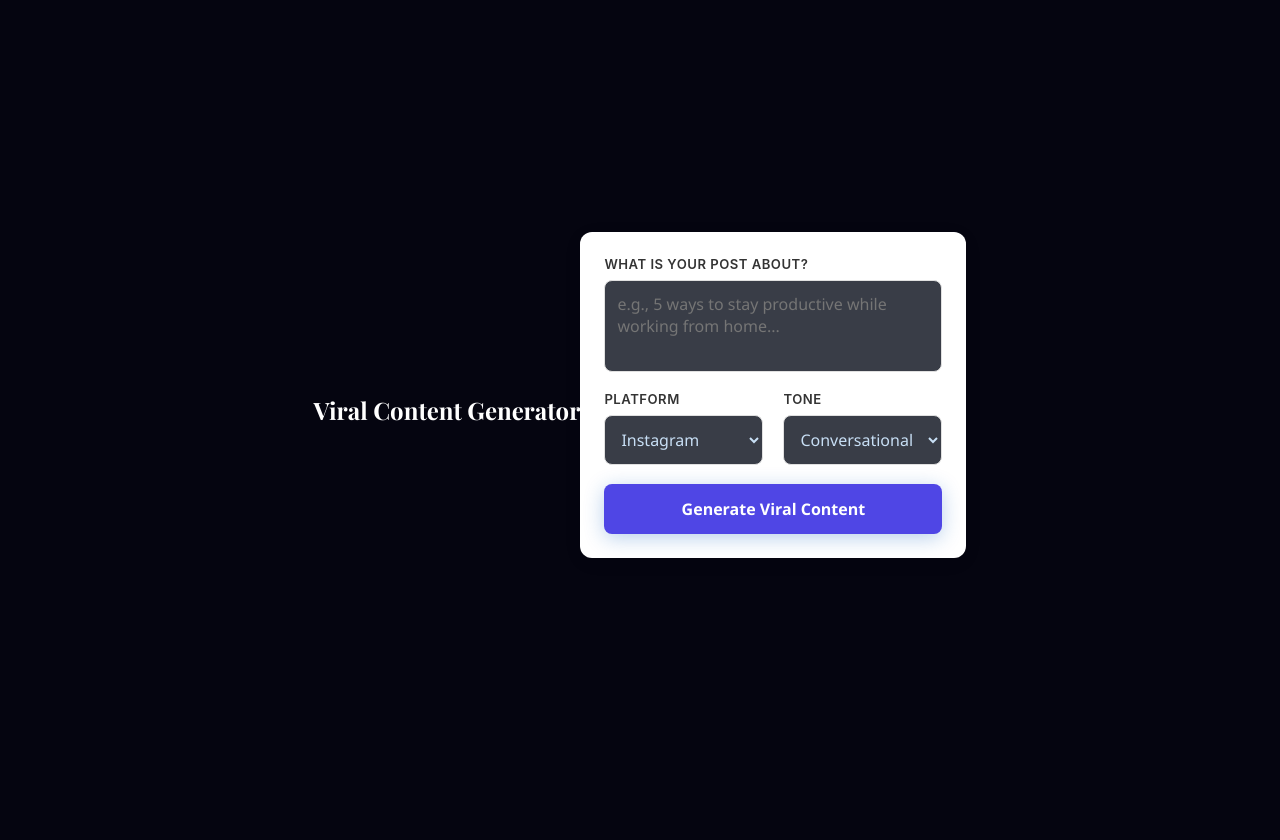
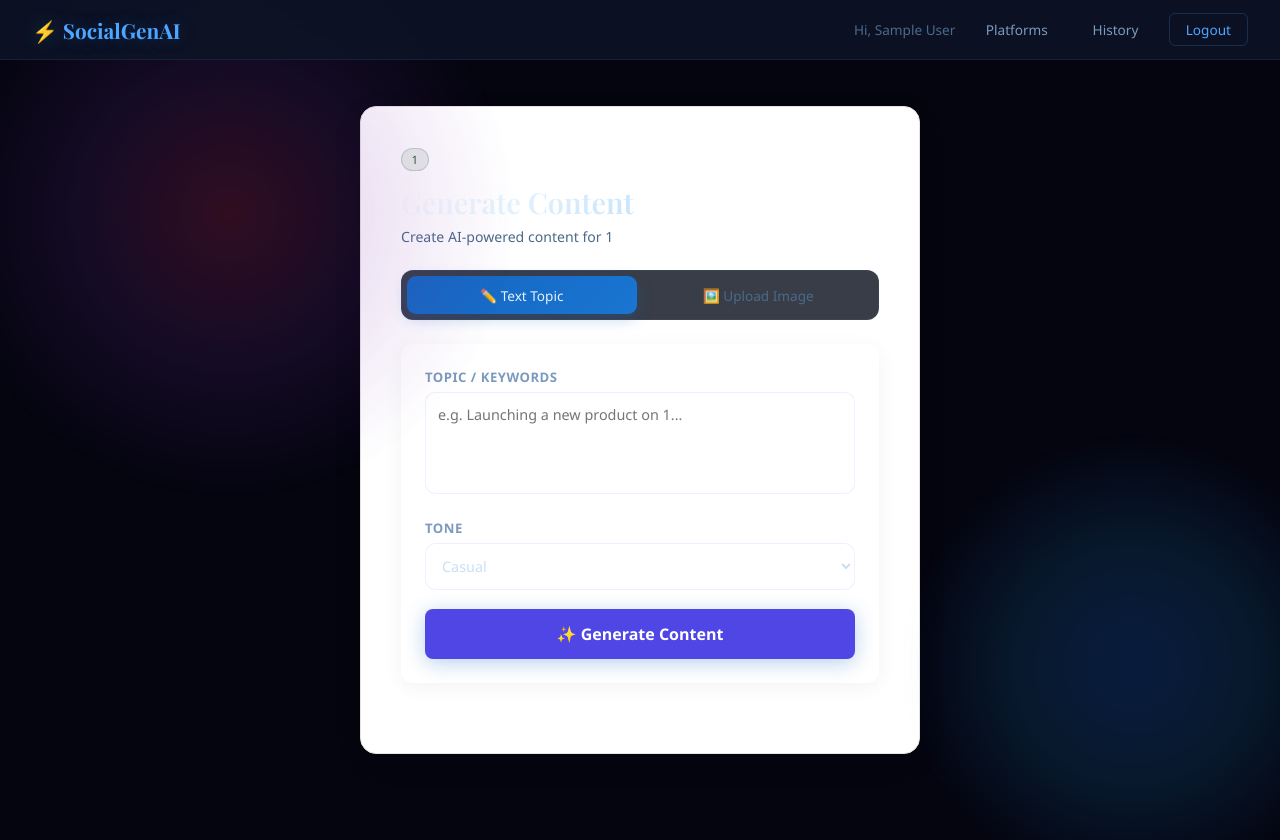
Before and after one commit to HARISHBABU-S385/SocialGenAI, a React (Create React App) app in the folder client/client/: page /generate/1 in a window 1280 px wide. After the commit the page ends 800 px from the top, so only its background shows below. Built offline with nearby package versions, Linux system fonts and the light colour scheme; sample sign-in values are in the browser's storage.

Commit message:
Generator new flow to result page

```diff
--- a/client/client/src/pages/Generator.css
+++ b/client/client/src/pages/Generator.css
@@ -720,3 +720,26 @@
   line-height: 1.8;
   color: #4a5568;
 }
+.generator-wrapper {
+  display: flex;
+  justify-content: center;
+  align-items: center;
+  min-height: calc(100vh - 60px);
+  padding: 2rem;
+}
+
+.generator-card {
+  background: #ffffff;
+  border-radius: 16px;
+  padding: 2.5rem;
+  width: 100%;
+  max-width: 560px;
+  border: 1.5px solid #e8e4dc;
+  box-shadow: 0 8px 30px rgba(0,0,0,0.08);
+}
+
+.ig-form-group { margin-bottom: 1.2rem; }
+.ig-form-group label { display: block; margin-bottom: 0.3rem; color: #555; font-size: 0.75rem; font-weight: 600; text-transform: uppercase; letter-spacing: 0.5px; }
+.ig-form-group textarea, .ig-form-group select { width: 100%; padding: 0.75rem; background: #f8f7f4; border: 1.5px solid #e8e4dc; border-radius: 8px; color: #1a1a1a; font-size: 0.9rem; outline: none; transition: all 0.2s; resize: none; font-family: 'DM Sans', sans-serif; }
+.ig-form-group textarea:focus, .ig-form-group select:focus { border-color: #2d5a3d; background: #ffffff; }
+.ig-form-group select option { background: #ffffff; }
--- a/client/client/src/pages/Generator.js
+++ b/client/client/src/pages/Generator.js
@@ -1,147 +1,121 @@
 import React, { useState } from 'react';
+import { useNavigate, useParams } from 'react-router-dom';
+import { generatePost, generateFromImage } from '../services/api';
+import { useAuth } from '../context/AuthContext';
 import './Generator.css';
 
 const Generator = () => {
+  const { user, logout } = useAuth();
+  const { platform } = useParams();
+  const navigate = useNavigate();
+  const [mode, setMode] = useState('text');
   const [topic, setTopic] = useState('');
-  const [platform, setPlatform] = useState('Instagram');
-  const [tone, setTone] = useState('Conversational');
+  const [tone, setTone] = useState('casual');
+  const [image, setImage] = useState(null);
+  const [imagePreview, setImagePreview] = useState(null);
   const [loading, setLoading] = useState(false);
-  const [result, setResult] = useState(null);
   const [error, setError] = useState('');
 
-  const platforms = ['Instagram', 'Twitter', 'LinkedIn', 'Facebook', 'TikTok'];
-  const tones = ['Conversational', 'Professional', 'Humorous', 'Inspirational', 'Controversial', 'Educational'];
+  const handleImageChange = (e) => {
+    const file = e.target.files[0];
+    if (file) { setImage(file); setImagePreview(URL.createObjectURL(file)); }
+  };
 
   const handleGenerate = async (e) => {
     e.preventDefault();
-    if (!topic.trim()) return;
-
     setLoading(true);
     setError('');
-    setResult(null);
-
     try {
-      // Ensure this endpoint matches your backend route (e.g., /api/posts or /api/generate)
-      const response = await fetch('https://socialgenai-backend.onrender.com/api/generate', {
-        method: 'POST',
-        headers: {
-          'Content-Type': 'application/json',
-          'Authorization': `Bearer ${localStorage.getItem('token')}`
-        },
-        body: JSON.stringify({ topic, platform, tone })
-      });
-
-      const data = await response.json();
-
-      if (response.ok && data.success) {
-        setResult(data.data);
+      let res;
+      if (mode === 'image' && image) {
+        const formData = new FormData();
+        formData.append('image', image);
+        formData.append('platform', platform);
+        formData.append('tone', tone);
+        formData.append('topic', topic);
+        res = await generateFromImage(formData);
       } else {
-        setError(data.message || 'Failed to generate content. Please try again.');
+        res = await generatePost({ topic, platform, tone });
       }
+      navigate('/result', { state: { result: res.data.data, postId: res.data.postId, platform } });
     } catch (err) {
-      console.error('Generation Error:', err);
-      setError('A network error occurred. Please check your connection to the server.');
-    } finally {
-      setLoading(false);
+      setError('Generation failed. Please try again.');
     }
+    setLoading(false);
   };
 
   return (
-    <div className="generator-container">
-      <h2>Viral Content Generator</h2>
+    <div className="generator-page">
+      <nav className="navbar">
+        <span className="navbar-brand">⚡ SocialGenAI</span>
+        <div className="navbar-links">
+          <span className="navbar-user">Hi, {user?.name}</span>
+          <button className="nav-link" onClick={() => navigate('/')}>Platforms</button>
+          <button className="nav-link" onClick={() => navigate('/history')}>History</button>
+          <button className="btn-outline" onClick={logout}>Logout</button>
+        </div>
+      </nav>
 
-      <form onSubmit={handleGenerate} className="generator-form">
-        <div className="form-group">
-          <label>What is your post about?</label>
-          <textarea
-            value={topic}
-            onChange={(e) => setTopic(e.target.value)}
-            placeholder="e.g., 5 ways to stay productive while working from home..."
-            rows="3"
-            disabled={loading}
-            required
-          />
-        </div>
+      <div className="generator-wrapper">
+        <div className="generator-card">
+          <div className="platform-badge">{platform}</div>
+          <h1 className="generator-title">Generate Content</h1>
+          <p className="generator-subtitle">Create AI-powered content for {platform}</p>
 
-        <div className="form-row">
-          <div className="form-group">
-            <label>Platform</label>
-            <select value={platform} onChange={(e) => setPlatform(e.target.value)} disabled={loading}>
-              {platforms.map(p => <option key={p} value={p}>{p}</option>)}
-            </select>
+          <div className="mode-toggle">
+            <button className={`mode-btn ${mode === 'text' ? 'active' : ''}`} onClick={() => setMode('text')}>✏️ Text Topic</button>
+            <button className={`mode-btn ${mode === 'image' ? 'active' : ''}`} onClick={() => setMode('image')}>🖼️ Upload Image</button>
           </div>
 
-          <div className="form-group">
-            <label>Tone</label>
-            <select value={tone} onChange={(e) => setTone(e.target.value)} disabled={loading}>
-              {tones.map(t => <option key={t} value={t}>{t}</option>)}
-            </select>
-          </div>
-        </div>
+          <form onSubmit={handleGenerate} className="generator-form">
+            {mode === 'image' ? (
+              <div>
+                <div className="ig-form-group">
+                  <label>Upload Image</label>
+                  <div className="image-upload-area" onClick={() => document.getElementById('imgInput').click()}>
+                    {imagePreview ? (
+                      <img src={imagePreview} alt="preview" className="image-preview" />
+                    ) : (
+                      <div className="upload-placeholder">
+                        <span>🖼️</span>
+                        <p>Click to upload image</p>
+                        <small>JPG, PNG supported</small>
+                      </div>
+                    )}
+                  </div>
+                  <input id="imgInput" type="file" accept="image/*" onChange={handleImageChange} style={{ display: 'none' }} />
+                </div>
+                <div className="ig-form-group">
+                  <label>Describe your image</label>
+                  <textarea placeholder="Describe the image or add instructions..." value={topic} onChange={(e) => setTopic(e.target.value)} rows={3} />
+                </div>
+              </div>
+            ) : (
+              <div className="ig-form-group">
+                <label>Topic / Keywords</label>
+                <textarea placeholder={`e.g. Launching a new product on ${platform}...`} value={topic} onChange={(e) => setTopic(e.target.value)} rows={4} required />
+              </div>
+            )}
 
-        <button type="submit" className="generate-btn" disabled={loading}>
-          {loading ? 'Analyzing Trends & Generating...' : 'Generate Viral Content'}
-        </button>
-      </form>
-
-      {error && <div className="error-message">{error}</div>}
-
-      {/* Render the structured JSON response */}
-      {result && !loading && (
-        <div className="results-dashboard">
-
-          <div className="result-card main-caption">
-            <h3>Caption</h3>
-            <p className="whitespace-pre-wrap">{result.caption}</p>
-
-            <div className="hashtags">
-              {result.hashtags?.map((tag, i) => (
-                <span key={i} className="hashtag">#{tag.replace('#', '')}</span>
-              ))}
+            <div className="ig-form-group">
+              <label>Tone</label>
+              <select value={tone} onChange={(e) => setTone(e.target.value)}>
+                <option value="casual">Casual</option>
+                <option value="professional">Professional</option>
+                <option value="humorous">Humorous</option>
+                <option value="inspirational">Inspirational</option>
+                <option value="promotional">Promotional</option>
+              </select>
             </div>
 
-            <div className="cta-box">
-              <strong>Call to Action:</strong> {result.callToAction}
-            </div>
+            <button type="submit" className="generate-btn" disabled={loading}>
+              {loading ? '⏳ Generating...' : '✨ Generate Content'}
+            </button>
+          </form>
 
-            {result.postingTime && (
-              <div className="timing-box">
-                <strong>Best Time to Post:</strong> {result.postingTime.best}
-                (Peak: {result.postingTime.peak}) - <em>{result.postingTime.traffic}</em>
-              </div>
-            )}
-          </div>
-
-          <div className="result-card video-script">
-            <h3>Video / Audio Script</h3>
-            <p className="whitespace-pre-wrap">{result.script}</p>
-          </div>
-
-          <div className="result-grid">
-            <div className="result-list hooks">
-              <h3>Viral Hooks</h3>
-              <ul>
-                {result.hooks?.map((hook, i) => <li key={i}>{hook}</li>)}
-              </ul>
-            </div>
-
-            <div className="result-list ideas">
-              <h3>Follow-up Post Ideas</h3>
-              <ul>
-                {result.postIdeas?.map((idea, i) => <li key={i}>{idea}</li>)}
-              </ul>
-            </div>
-
-            <div className="result-list trends">
-              <h3>Trending Topics in this Niche</h3>
-              <ul>
-                {result.trendingTopics?.map((trend, i) => <li key={i}>{trend}</li>)}
-              </ul>
-            </div>
-          </div>
-
+          {error && <div className="gen-error">{error}</div>}
         </div>
-      )}
+      </div>
     </div>
   );
 };
--- a/client/client/src/pages/Result.css
+++ b/client/client/src/pages/Result.css
@@ -5,7 +5,7 @@
 @keyframes orb1 { 0% { transform: translate(0,0) scale(1); } 100% { transform: translate(100px,80px) scale(1.2); } }
 @keyframes orb2 { 0% { transform: translate(0,0) scale(1); } 100% { transform: translate(-80px,-60px) scale(1.3); } }
 
-.result-navbar { padding: 0 2.5rem; height: 60px; display: flex; align-items: center; justify-content: space-between; background: rgba(5,5,16,0.8); backdrop-filter: blur(20px); border-bottom: 1px solid rgba(77,166,255,0.1); position: sticky; top: 0; z-index: 100; }
+.result-navbar { padding: 0 2.5rem; height: 60px; display: flex; align-items: center; justify-content: space-between; background: rgba(24, 24, 108, 0.8); backdrop-filter: blur(20px); border-bottom: 1px solid rgba(77,166,255,0.1); position: sticky; top: 0; z-index: 100; }
 .result-brand { font-size: 1.3rem; font-weight: 700; color: #4da6ff; }
 .result-nav-links { display: flex; align-items: center; gap: 1rem; }
 .result-user { font-size: 0.85rem; color: #4a6a8a; }
@@ -17,14 +17,14 @@
 
 .result-header { text-align: center; margin-bottom: 2rem; }
 .result-niche { display: inline-block; font-size: 0.8rem; color: #4da6ff; background: rgba(77,166,255,0.1); border: 1px solid rgba(77,166,255,0.2); padding: 0.4rem 1rem; border-radius: 20px; margin-bottom: 1rem; }
-.result-header h1 { font-size: 2rem; background: linear-gradient(135deg, #ffffff, #90caf9); -webkit-background-clip: text; -webkit-text-fill-color: transparent; margin-bottom: 0.5rem; }
+.result-header h1 { font-size: 2rem; background: linear-gradient(135deg, #ffffff, #90caf9); background-clip: text; -webkit-background-clip: text; -webkit-text-fill-color: transparent; margin-bottom: 0.5rem; }
 .result-header p { color: #4a6a8a; } .result-header span { color: #4da6ff; }
 
 .result-tabs { display: flex; gap: 0.4rem; flex-wrap: wrap; margin-bottom: 1.5rem; background: rgba(8,13,26,0.6); padding: 0.4rem; border-radius: 14px; border: 1px solid rgba(77,166,255,0.08); }
 .result-tab { padding: 0.45rem 0.9rem; border: none; border-radius: 10px; font-size: 0.8rem; cursor: pointer; background: transparent; color: #4a6a8a; transition: all 0.3s; font-family: 'DM Sans', sans-serif; }
 .result-tab.active { background: linear-gradient(135deg, #1565c0, #1976d2); color: #e3f2fd; box-shadow: 0 4px 15px rgba(21,101,192,0.3); }
 
-.result-content { background: rgba(13,21,38,0.7); border: 1px solid rgba(77,166,255,0.1); border-radius: 16px; padding: 1.5rem; margin-bottom: 1.5rem; backdrop-filter: blur(10px); min-height: 300px; }
+.result-content { background: rgba(22, 36, 67, 0.7); border: 1px solid rgba(13, 39, 65, 0.1); border-radius: 16px; padding: 1.5rem; margin-bottom: 1.5rem; backdrop-filter: blur(10px); min-height: 300px; }
 
 .result-section { margin-bottom: 1.5rem; }
 .result-section label { display: block; font-size: 0.72rem; color: #4a6a8a; text-transform: uppercase; letter-spacing: 0.8px; margin-bottom: 0.5rem; font-weight: 600; }
```
